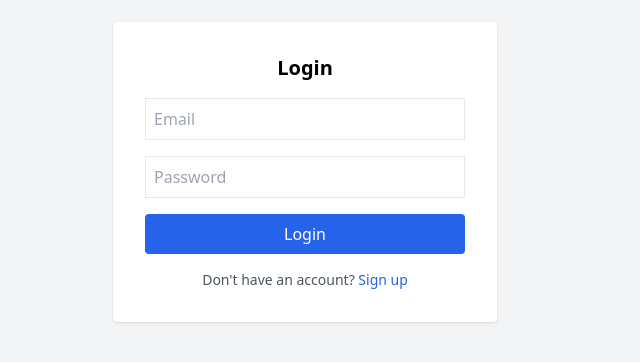
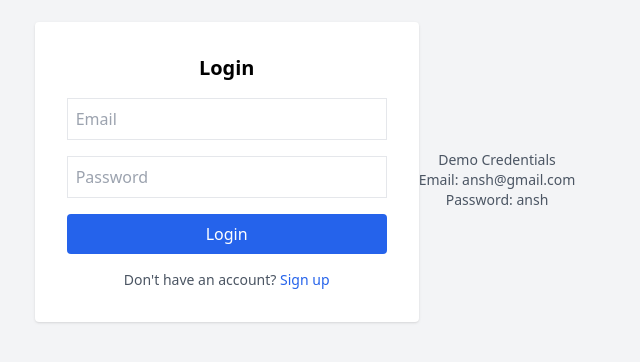
Before and after one commit to ansh-2004/StockFlow_MVP, a React app in the folder frontend/: page /login in a window 1280 px wide. Shown: the part 228-590 px from the top of the page, without its empty margins (335-975 px from the left). Built offline with nearby package versions, Linux system fonts and the light colour scheme; the HTML template or start-up script is replaced by a standard one.

Commit message:
readme file and demo credentails on login page

```diff
--- a/frontend/src/pages/Login.jsx
+++ b/frontend/src/pages/Login.jsx
@@ -72,6 +72,12 @@
 
       </form>
 
+      <div className="text-sm text-gray-600 text-center mt-4">
+        <p>Demo Credentials</p>
+        <p>Email: ansh@gmail.com</p>
+        <p>Password: ansh</p>
+        </div>
+
 
 
     </div>
```
Also changed, not shown: 1 other file (tests, documents, lock files or other folders).
